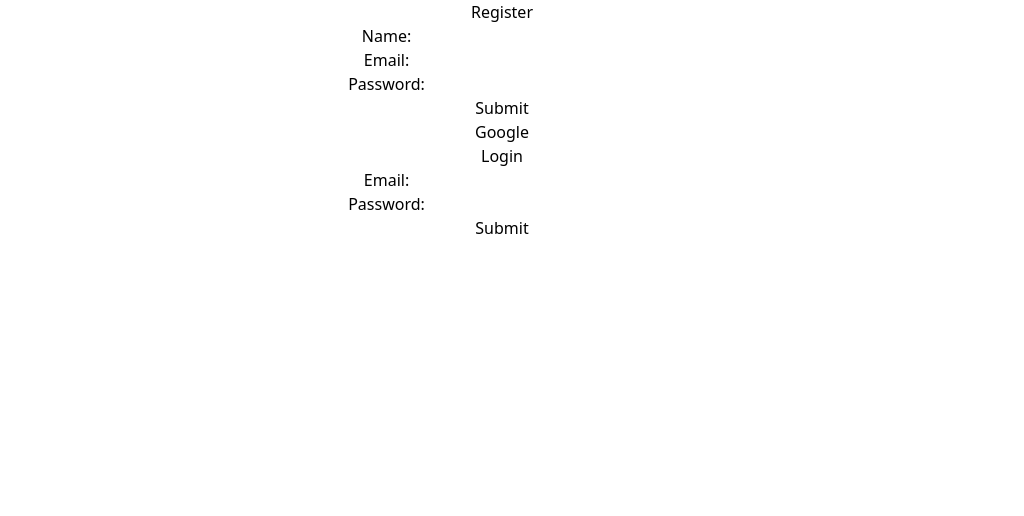
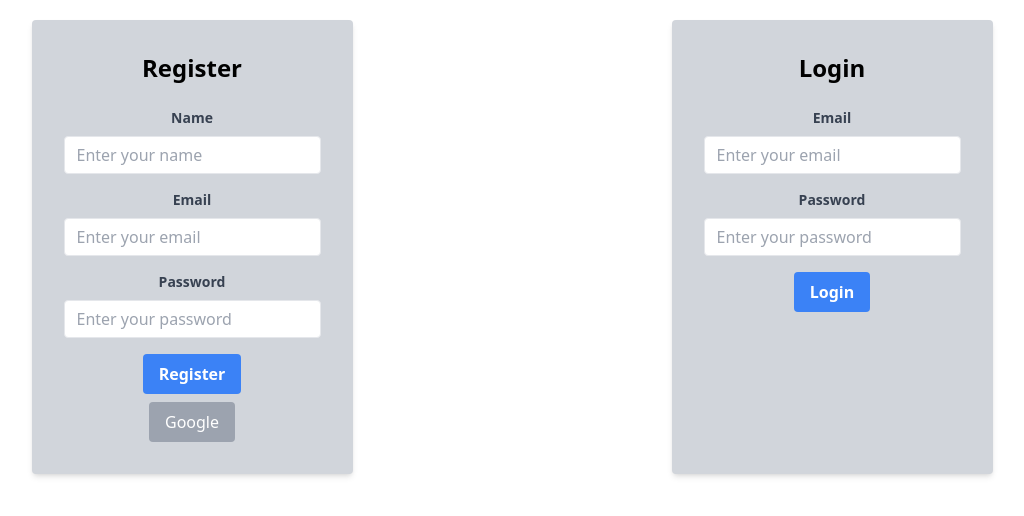
Before and after one commit to AayamKhatiwada/intern-project-brainants, a React (Create React App) app: page / in a window 1280 px wide. Shown: the top 516 px of the page, without its empty margins (138-1162 px from the left). Built offline with nearby package versions, Linux system fonts and the light colour scheme; no server answers.

Commit message:
Completed design using tailwind

```diff
--- a/src/App.tsx
+++ b/src/App.tsx
@@ -43,15 +43,14 @@ const App: React.FC = () => {
 
   return (
     <div className="App">
-
       <Routes>
         <Route index element=
           {
             !currentUser ? (
-              <>
+              <div className='flex justify-around'>
                 <RegisterComponent />
                 <LoginComponent />
-              </>
+              </div>
             ) : <HomeComponent />
           }
         />
--- a/src/Login/login.component.tsx
+++ b/src/Login/login.component.tsx
@@ -1,4 +1,4 @@
-import React, {useState} from 'react';
+import React, { useState } from 'react';
 import { signinAuthUserWithEmailAndPassword } from '../firebase';
 
 const LoginComponent: React.FC = () => {
@@ -16,29 +16,29 @@ const LoginComponent: React.FC = () => {
     }
     return (
         <>
-            <div className="login">
-                <h1>Login</h1>
-                <form onSubmit={handleSubmitLogin}>
-                    <div>
-                        <label htmlFor="emailLogin">Email:</label>
-                        <input
-                            type="email"
-                            id="emailLogin"
-                            value={emailLogin}
-                            onChange={(e) => setEmailLogin(e.target.value)}
-                        />
-                    </div>
-                    <div>
-                        <label htmlFor="passwordLogin">Password:</label>
-                        <input
-                            type="password"
-                            id="passwordLogin"
-                            value={passwordLogin}
-                            onChange={(e) => setPasswordLogin(e.target.value)}
-                        />
-                    </div>
-                    <button type="submit">Submit</button>
-                </form>
+            <div className="flex">
+                <div className="bg-gray-300 p-8 rounded shadow-md ml-5 mt-5">
+                    <h2 className="text-2xl font-bold mb-6">Login</h2>
+                    <form onSubmit={handleSubmitLogin}>
+                        <div className="mb-4">
+                            <label className="block text-gray-700 text-sm font-bold mb-2" htmlFor="email">
+                                Email
+                            </label>
+                            <input className="appearance-none border rounded w-full py-2 px-3 text-gray-700 leading-tight focus:outline-none focus:border-blue-500" id="email" type="email" placeholder="Enter your email" value={emailLogin}
+                                onChange={(e) => setEmailLogin(e.target.value)} />
+                        </div>
+                        <div className="mb-4">
+                            <label className="block text-gray-700 text-sm font-bold mb-2" htmlFor="password">
+                                Password
+                            </label>
+                            <input className="appearance-none border rounded w-full py-2 px-3 text-gray-700 leading-tight focus:outline-none focus:border-blue-500" id="password" type="password" placeholder="Enter your password" value={passwordLogin}
+                                onChange={(e) => setPasswordLogin(e.target.value)} />
+                        </div>
+                        <button className="bg-blue-500 hover:bg-blue-700 text-white font-bold py-2 px-4 rounded focus:outline-none focus:shadow-outline" type="submit">
+                            Login
+                        </button>
+                    </form>
+                </div>
             </div>
         </>
     )
--- a/src/Register/register.component.tsx
+++ b/src/Register/register.component.tsx
@@ -37,42 +37,40 @@ const RegisterComponent = () => {
     };
 
     return (
-        <>
-            <h1>Register</h1>
-            <div className="register">
+        <div>
+            <div className="flex">
+                <div className="bg-gray-300 p-8 rounded shadow-md ml-5 mt-5">
+                    <h2 className="text-2xl font-bold mb-6">Register</h2>
                     <form onSubmit={handleSubmitRegister}>
-                    <div>
-                        <label htmlFor="nameRegister">Name:</label>
-                        <input
-                            type="name"
-                            id="nameRegister"
-                            value={nameRegister}
-                            onChange={(e) => setNameRegister(e.target.value)}
-                        />
+                        <div className="mb-4">
+                            <label className="block text-gray-700 text-sm font-bold mb-2" htmlFor="name">
+                                Name
+                            </label>
+                            <input className="appearance-none border rounded w-full py-2 px-3 text-gray-700 leading-tight focus:outline-none focus:border-blue-500" id="name" type="text" placeholder="Enter your name" value={nameRegister}
+                                onChange={(e) => setNameRegister(e.target.value)} />
                         </div>
-                    <div>
-                        <label htmlFor="emailRegister">Email:</label>
-                        <input
-                            type="email"
-                            id="emailRegister"
-                            value={emailRegister}
-                            onChange={(e) => setEmailRegister(e.target.value)}
-                        />
+                        <div className="mb-4">
+                            <label className="block text-gray-700 text-sm font-bold mb-2" htmlFor="email">
+                                Email
+                            </label>
+                            <input className="appearance-none border rounded w-full py-2 px-3 text-gray-700 leading-tight focus:outline-none focus:border-blue-500" id="email" type="email" placeholder="Enter your email" value={emailRegister}
+                                onChange={(e) => setEmailRegister(e.target.value)} />
                         </div>
-                    <div>
-                        <label htmlFor="passwordRegister">Password:</label>
-                        <input
-                            type="password"
-                            id="passwordRegister"
-                            value={passwordRegister}
-                            onChange={(e) => setPasswordRegister(e.target.value)}
-                        />
+                        <div className="mb-4">
+                            <label className="block text-gray-700 text-sm font-bold mb-2" htmlFor="password">
+                                Password
+                            </label>
+                            <input className="appearance-none border rounded w-full py-2 px-3 text-gray-700 leading-tight focus:outline-none focus:border-blue-500" id="password" type="password" placeholder="Enter your password" value={passwordRegister}
+                                onChange={(e) => setPasswordRegister(e.target.value)} />
                         </div>
-                    <button type="submit">Submit</button>
+                        <button className="bg-blue-500 hover:bg-blue-700 text-white font-bold py-2 px-4 rounded focus:outline-none focus:shadow-outline" type="submit">
+                            Register
+                        </button>
                     </form>
-                <button onClick={() => signIn()}>Google</button>
+                    <button onClick={() => signIn()} className="bg-gray-400 hover:bg-gray-500 text-white px-4 py-2 rounded mt-2">Google</button>
                 </div>
-        </>
+            </div>
+        </div>
     )
 }
 
```
Also changed, not shown: src/data.ts (+122 -122 lines). Lines whose indentation alone changed are shown as unchanged.
